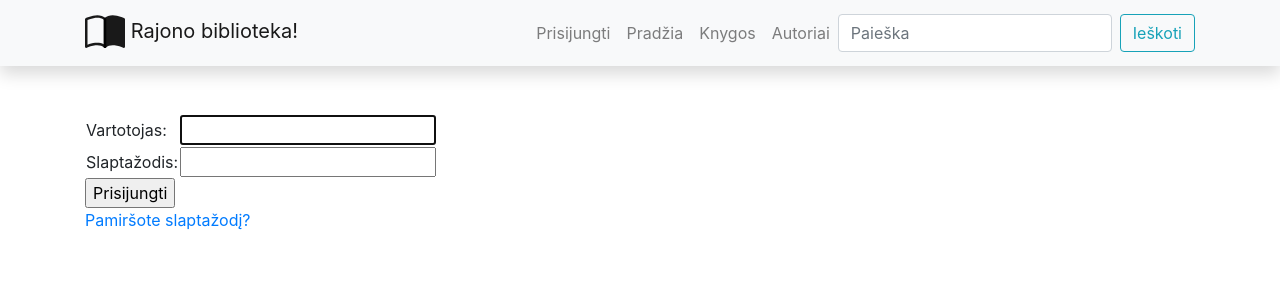
After one commit to ram-pyth/djangoproject_ptu10, a Django app: page /library/accounts/login/ in a window 1280 px wide. The commit adds this page. Shown: the top 300 px of the page. Run offline with Django 4.2, Linux system fonts and the light colour scheme; some libraries are stand-ins or nearby versions.

Commit message:
7-a paskaita appso user login, logout custom šablonai, funkcionalumas, linkai nav juostoj

```diff
--- a/djangoproject_ptu10/settings.py
+++ b/djangoproject_ptu10/settings.py
@@ -116,6 +116,9 @@ STATIC_URL = "static/"
 MEDIA_ROOT = Path.joinpath(BASE_DIR, 'library/media')
 MEDIA_URL = '/media/'
 
+# default linkas po logino
+LOGIN_REDIRECT_URL = "/"
+
 # Default primary key field type
 # https://docs.djangoproject.com/en/4.1/ref/settings/#default-auto-field
 
--- a/library/templates/base.html
+++ b/library/templates/base.html
@@ -62,6 +62,25 @@
         </button>
         <div class="collapse navbar-collapse" id="navbarResponsive">
           <ul class="navbar-nav ml-auto">
+            {% if user.is_authenticated %}
+            <li class="nav-item">
+              <a class="nav-link" href="">
+                <svg class="bi bi-person" width="1.5em" height="1.5em" viewBox="0 0 16 16" fill="currentColor" xmlns="http://www.w3.org/2000/svg">
+                <path fill-rule="evenodd" d="M13 14s1 0 1-1-1-4-6-4-6 3-6 4 1 1 1 1h10zm-9.995-.944v-.002.002zM3.022 13h9.956a.274.274 0 00.014-.002l.008-.002c-.001-.246-.154-.986-.832-1.664C11.516 10.68 10.289 10 8 10c-2.29 0-3.516.68-4.168 1.332-.678.678-.83 1.418-.832 1.664a1.05 1.05 0 00.022.004zm9.974.056v-.002.002zM8 7a2 2 0 100-4 2 2 0 000 4zm3-2a3 3 0 11-6 0 3 3 0 016 0z" clip-rule="evenodd"/>
+                </svg>
+                {{ user.get_username }}</a>
+            </li>
+            <li class="nav-item">
+              <a class="nav-link" href="">Mano knygos</a>
+            </li>
+            <li class="nav-item">
+              <a class="nav-link" href="{% url 'logout' %}?next=/">Atsijungti</a>
+            </li>
+            {% else %}
+            <li class="nav-item">
+              <a class="nav-link" href="{% url 'login' %}?next={{ request.path }}">Prisijungti</a>
+            </li>
+            {% endif %}
             <li class="nav-item">
               <a class="nav-link" href="{% url 'index_n' %}">Pradžia</a>
             </li>
--- a/library/templates/index.html
+++ b/library/templates/index.html
@@ -8,5 +8,5 @@
   <li>Laisvų egzempliorių: {{ num_inst_avail_cntx }}</li>
   <li>Autorių: {{ num_authors_cntx }}</li>
 </ul>
-<p>Jūs apsilankėte {{ num_visits_cntx }} kartą/ų</p>
+<p>Sveiki {{ user }}, jūs apsilankėte {{ num_visits_cntx }} kartą/ų</p>
 {% endblock %}
--- /dev/null
+++ b/library/templates/registration/logged_out.html
@@ -0,0 +1,4 @@
+{% extends "base.html" %} {% block content %}
+<p>Sėkmingai atsijungėte</p>
+<a href="{% url 'login' %}">Prisijungti vėl</a>
+{% endblock %}
--- /dev/null
+++ b/library/templates/registration/login.html
@@ -0,0 +1,20 @@
+{% extends "base.html" %}
+{% block content %}
+<form method="post" action="{% url 'login' %}">
+    {% csrf_token %}
+    <table>
+        <tr>
+            <td>Vartotojas:</td>
+            <td>{{ form.username }}</td>
+        </tr>
+        <tr>
+            <td>Slaptažodis:</td>
+            <td>{{ form.password }}</td>
+        </tr>
+    </table>
+    <input type="submit" value="Prisijungti"/>
+    <input type="hidden" name="next" value="{{ next }}"/>
+</form>
+<p><a href="{% url 'password_reset' %}">Pamiršote slaptažodį?</a></p>
+
+{% endblock %}
--- a/library/urls.py
+++ b/library/urls.py
@@ -1,4 +1,4 @@
-from django.urls import path
+from django.urls import path, include
 from . import views
 
 urlpatterns = [
@@ -9,3 +9,7 @@ urlpatterns = [
     path("books/<int:pk>", views.BookDetailView.as_view(), name='book-detail_n'),
     path("search/", views.search, name='search_n')
 ]
+
+urlpatterns = urlpatterns + [
+    path("accounts/", include('django.contrib.auth.urls'))
+]
```
Also changed, not shown: db.sqlite3.
